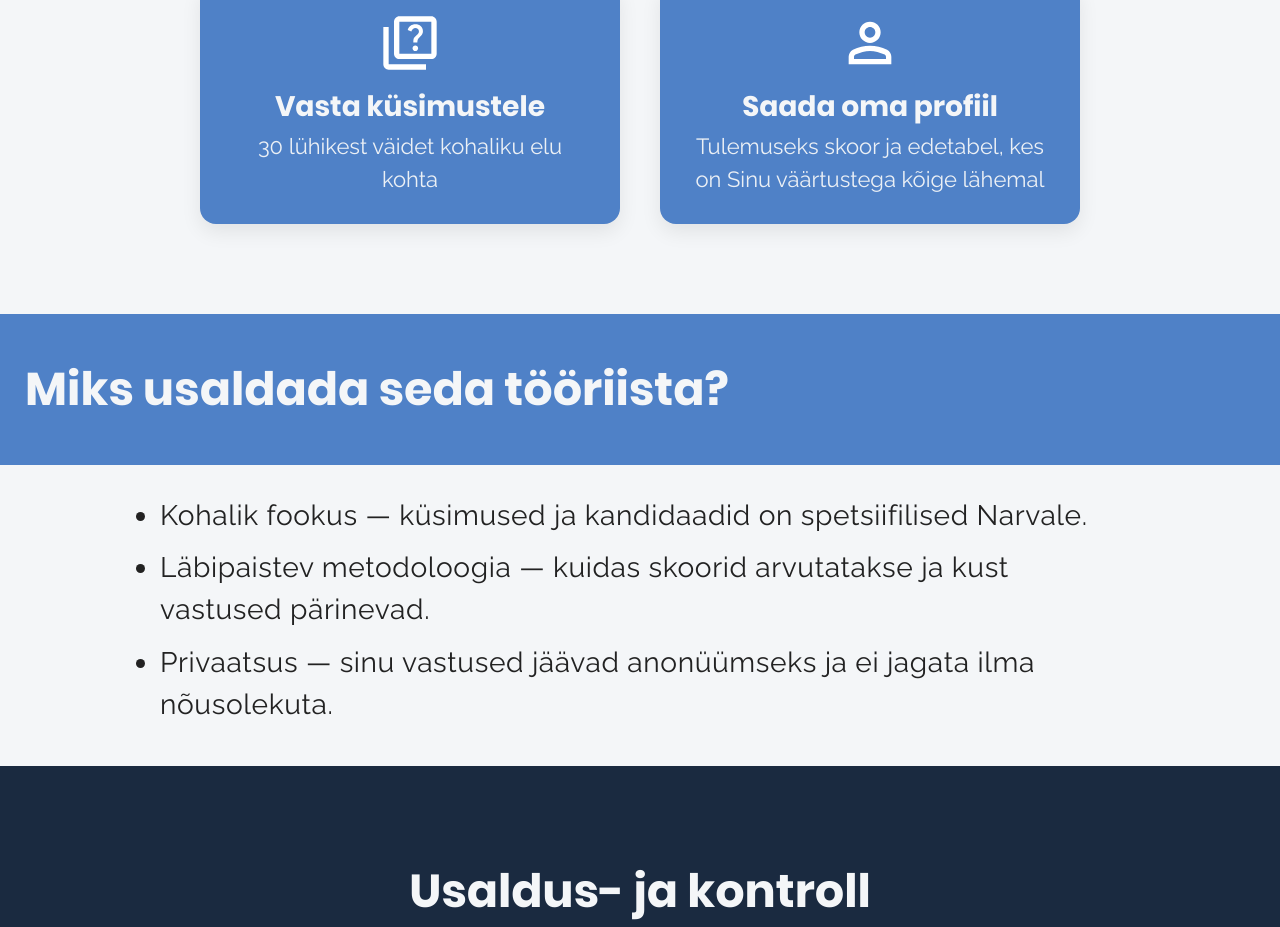
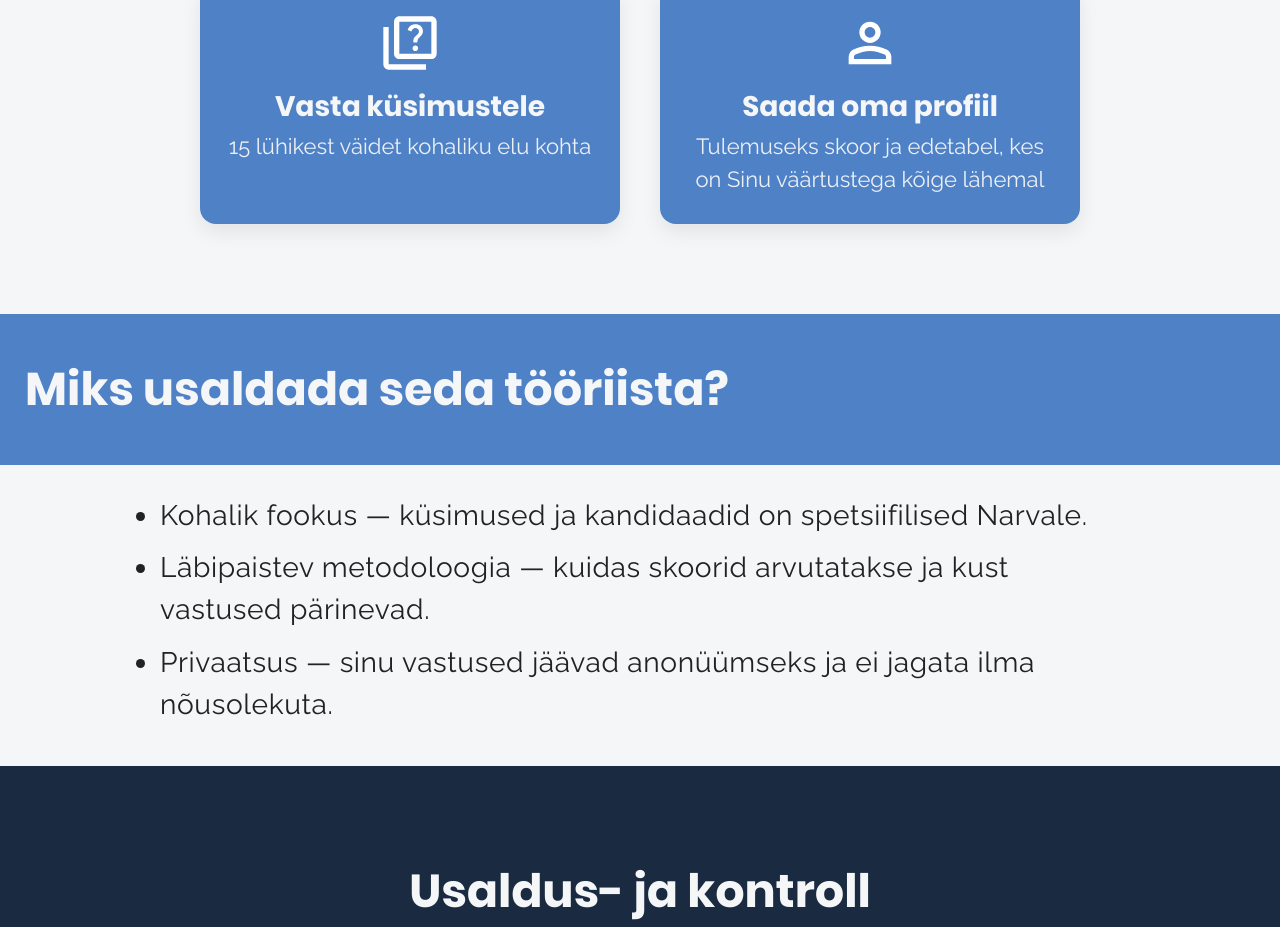
Before and after one commit to nikgav1/valimiskompass, a React (Vite) app in the folder frontend/: page / in a window 1280 px wide. Shown: the part 1402-2329 px from the top of the page. Built offline with nearby package versions, Linux system fonts and the light colour scheme; no server answers.

Commit message:
Small html change

```diff
--- a/frontend/src/pages/HomePage.tsx
+++ b/frontend/src/pages/HomePage.tsx
@@ -5,7 +5,7 @@ const CARDS1 = [
   {
     icon: "/icons/Questions.svg",
     title: "Vasta küsimustele",
-    text: "30 lühikest väidet kohaliku elu kohta",
+    text: "15 lühikest väidet kohaliku elu kohta",
   },
   {
     icon: "/icons/Profile.svg",
```
